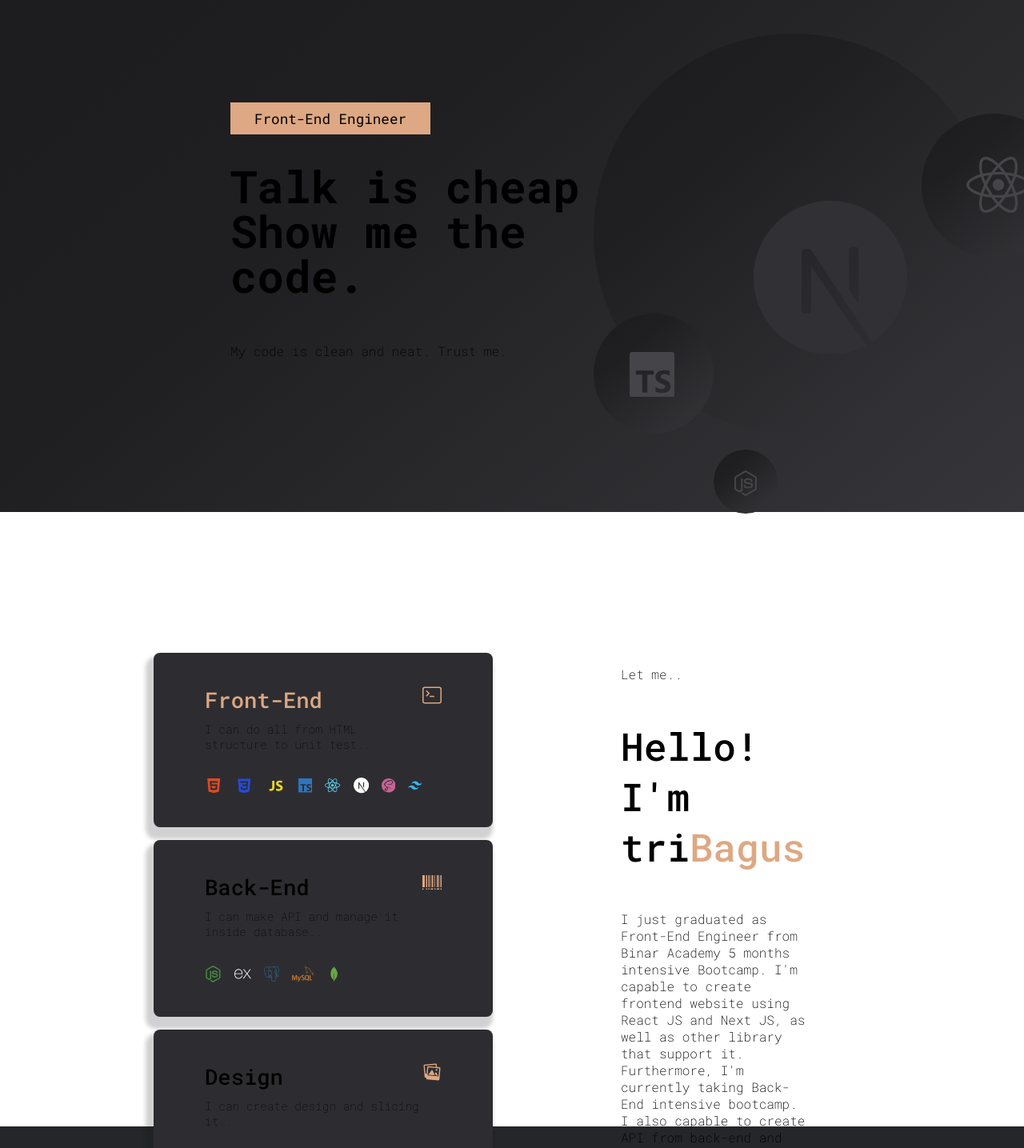
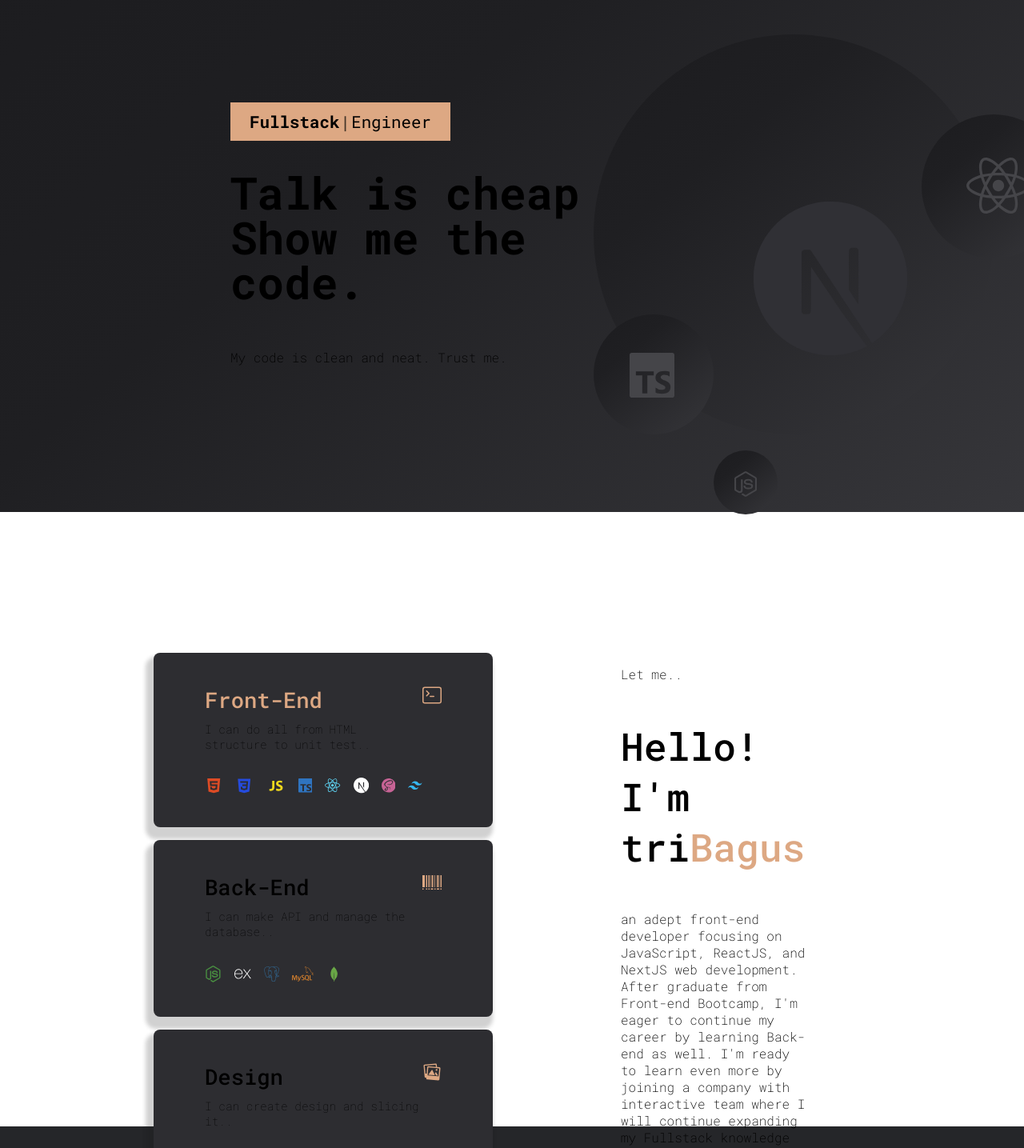
Before and after one commit to tribagusu/tribagus-website, a Next.js app: page / in a window 1280 px wide. Shown: the part 160-1595 px from the top of the page at 80% size. Built offline with nearby package versions, Linux system fonts and the light colour scheme.

Commit message:
animation text

```diff
--- a/components/About.tsx
+++ b/components/About.tsx
@@ -66,7 +66,7 @@ const About = () => {
           <article className={styles.skill}>
             <div className={styles.content}>
               <h1>Back-End</h1>
-              <p>I can make API and manage it inside database..</p>
+              <p>I can make API and manage the database..</p>
               <div className={styles.stack}>
                 <div className={styles.node}>
                   <FaNodeJs />
@@ -123,12 +123,12 @@ const About = () => {
           </h1>
 
           <p>
-            I just graduated as Front-End Engineer from Binar Academy 5 months
-            intensive Bootcamp. I&apos;m capable to create frontend website
-            using React JS and Next JS, as well as other library that support
-            it. Furthermore, I&apos;m currently taking Back-End intensive
-            bootcamp. I also capable to create API from back-end and maintain
-            database with sql.
+            an adept front-end developer focusing on JavaScript, ReactJS, and
+            NextJS web development. After graduate from Front-end Bootcamp,
+            I&apos;m eager to continue my career by learning Back-end as well.
+            I&apos;m ready to learn even more by joining a company with
+            interactive team where I will continue expanding my Fullstack
+            knowledge into perfecting web-app and mobile-app.
           </p>
         </aside>
       </section>
--- a/components/Hero.tsx
+++ b/components/Hero.tsx
@@ -1,6 +1,7 @@
-import Link from "next/link"
 import { FaReact, FaNodeJs } from "react-icons/fa"
 import { SiNextdotjs, SiTypescript } from "react-icons/si"
+import TypeEffect from "./TypeEffect"
+
 import styles from "../styles/Hero.module.scss"
 
 const Hero = () => {
@@ -9,7 +10,7 @@ const Hero = () => {
       <section className={styles.container}>
         <article className={styles.content}>
           <div className={styles.title}>
-            <p>Front-End Engineer</p>
+            <TypeEffect />
           </div>
           <h1>
             Talk is cheap
--- /dev/null
+++ b/components/TypeEffect.tsx
@@ -0,0 +1,24 @@
+import Typewriter from "typewriter-effect"
+import styles from "../styles/Typewriter.module.scss"
+
+const TypeEffect = () => {
+  return (
+    <div className={styles.title}>
+      <div className={styles.text}>
+        <Typewriter
+          options={{
+            autoStart: true,
+            loop: true,
+            delay: 40,
+            strings: ["Front-End", "Back-End", "Fullstack"],
+          }}
+        />
+      </div>
+      <div>
+        <h3>Engineer</h3>
+      </div>
+    </div>
+  )
+}
+
+export default TypeEffect
--- a/components/layout/Footer.tsx
+++ b/components/layout/Footer.tsx
@@ -6,7 +6,7 @@ const Footer = () => {
     <footer className={styles.footer}>
       <section className={styles.container}>
         <div className={styles.left}>
-          <h1>I believe that every problem has its own solution.</h1>
+          <h1>Every problem has its own solution. No exception.</h1>
           <div className={styles.copyright}>
             <h4>triBagus</h4>
             <small>&copy; 2022. All Rights Reserved</small>
--- a/package.json
+++ b/package.json
@@ -12,7 +12,8 @@
     "next": "13.0.3",
     "react": "18.2.0",
     "react-dom": "18.2.0",
-    "react-icons": "^4.6.0"
+    "react-icons": "^4.6.0",
+    "typewriter-effect": "^2.19.0"
   },
   "devDependencies": {
     "@types/node": "18.11.9",
--- a/styles/Footer.module.scss
+++ b/styles/Footer.module.scss
@@ -12,6 +12,7 @@
     .left {
       display: flex;
       flex-direction: column;
+      margin-left: 4rem;
       h1 {
         width: 70%;
         font-size: 1.7rem;
--- a/styles/Hero.module.scss
+++ b/styles/Hero.module.scss
@@ -19,19 +19,19 @@
       margin-left: 10rem;
       display: flex;
       flex-direction: column;
-      .title {
-        display: flex;
-        background: #dda883;
-        width: 250px;
-        height: 40px;
-        margin-bottom: -20px;
-        p {
-          margin: auto;
-          font-size: 1.1rem;
-          color: black;
-          font-weight: 400;
-        }
-      }
+      // .title {
+      //   display: flex;
+      //   background: #dda883;
+      //   width: 270px;
+      //   height: 50px;
+      //   margin-bottom: -20px;
+      //   p {
+      //     margin: auto;
+      //     font-size: 1.2rem;
+      //     color: black;
+      //     font-weight: 500;
+      //   }
+      // }
       h1 {
         font-size: 3.5rem;
         line-height: 1;
--- /dev/null
+++ b/styles/Typewriter.module.scss
@@ -0,0 +1,21 @@
+.title {
+  display: flex;
+  justify-content: space-between;
+  align-items: center;
+  background: #dda883;
+  width: 275px;
+  padding: 1.5rem;
+  height: 40px;
+  margin-bottom: -20px;
+  .text {
+    font-size: 1.3rem;
+    font-weight: 700;
+    color: black;
+  }
+  h3 {
+    margin: auto;
+    font-size: 1.3rem;
+    color: black;
+    font-weight: 400;
+  }
+}
```
Also changed, not shown: tsconfig.json (+6 -1 lines), 1 other file (tests, documents, lock files or other folders).
